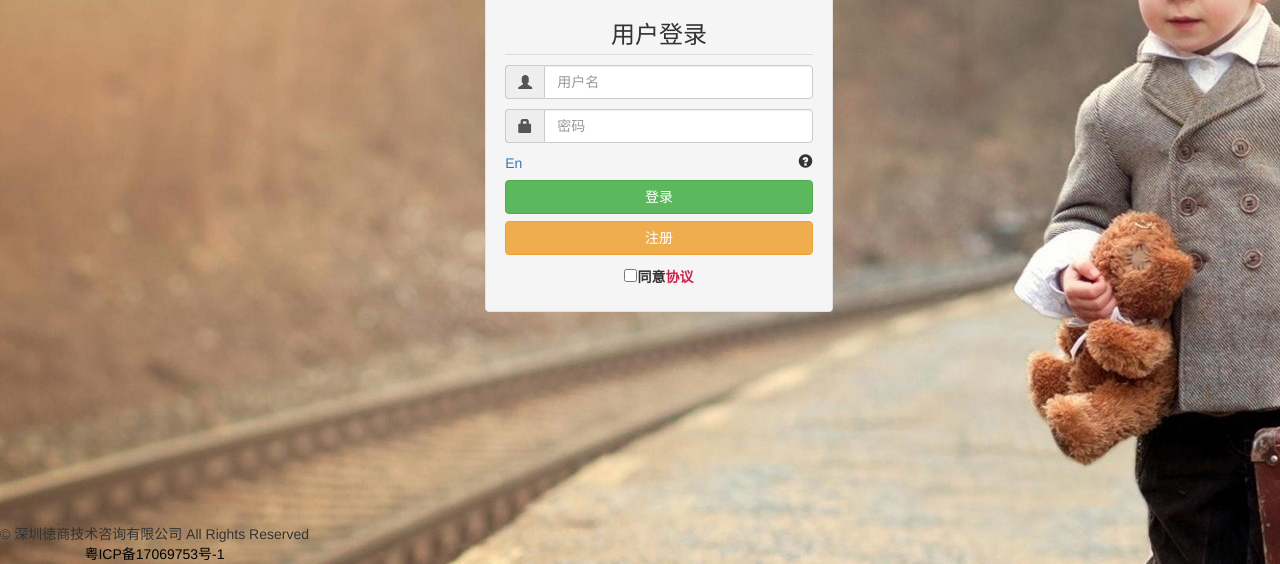
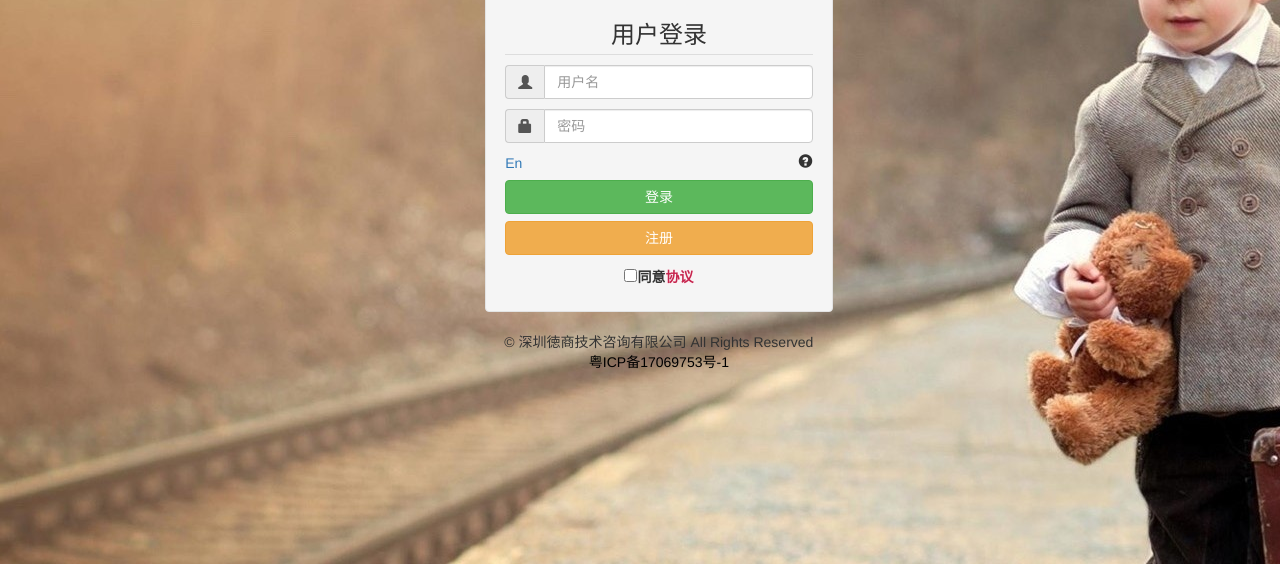
Before and after one commit to sumleo/QADATA, a plain HTML site: page login.html in a window 1280 px wide. Shown: the part 236-800 px from the top of the page. Drawn offline with nearby package versions, Linux system fonts and the light colour scheme.

Commit message:
mediate footer

```diff
--- a/login.html
+++ b/login.html
@@ -35,6 +35,10 @@
 			body {
 				background-image: url(img/children_boy_with_bag-1920x1080.jpg);
 			}
+
+			footer{
+
+			}
 		</style>
 	</head>
 
@@ -43,8 +47,7 @@
 
 			<div class="row " style="margin-top: 10%;margin-left: 2%;">
 				<div class="col-md-offset-4">
-
-					<div class="col-md-6">
+                    <div class="col-md-6">
 						<div class="well col-md-12">
 							<div class="text-center"><strong><h1 style="font: '黑体'; font-weight: 600;color: #337ab7;">QA DATA</br>供应链管理系统</h1></strong></div>
 							<h3 class="text-center">用户登录</h3>
@@ -92,12 +95,13 @@
 							</center>
 
 							</div>
+						<div class="col-md-12">
+						<footer class="text-center"  align="center"><div class="text-center">© 深圳徳商技术咨询有限公司 All Rights Reserved</br><a style="color:black;">粤ICP备17069753号-1</a></div></footer>
+						</div>
 						</div>
 					</div>
 				</div>
-
 			</div>
-			<footer class="text-center" style="position: absolute;bottom: 0;" align="center"><div class="text-center">© 深圳徳商技术咨询有限公司 All Rights Reserved</br><a style="color:black;">粤ICP备17069753号-1</a></div></footer>
 
 	</body>
 
```
